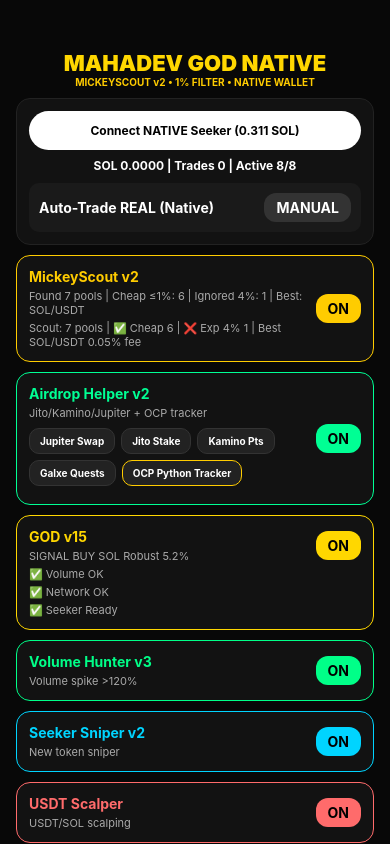
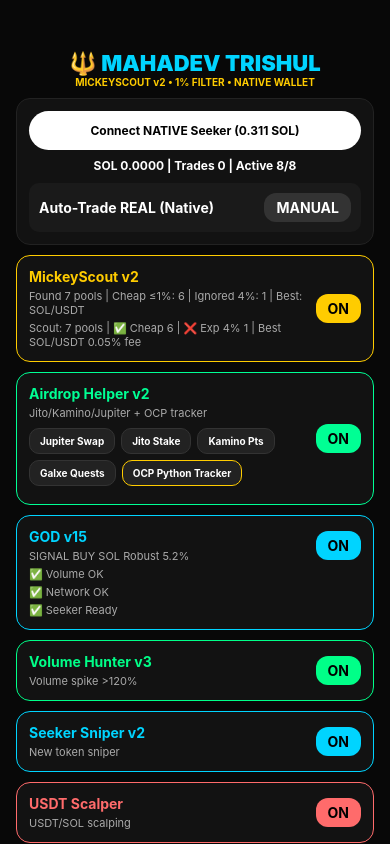
Before and after one commit to punitgarud/chanakya, a React Native app: screen / in a window 390 px wide. Built offline with nearby package versions, Linux system fonts and the light colour scheme; no server answers.

Commit message:
Mahadev Trishul icon + theme

```diff
--- a/App.js
+++ b/App.js
@@ -8,7 +8,7 @@
 const MODULES = [
   { id:'mickey', name:'MickeyScout v2', color:'#FFCC00', desc:'1% max fee filter - scout-free.ts', type:'scout' },
   { id:'airdrop', name:'Airdrop Helper v2', color:'#00FF94', desc:'Jito/Kamino/Jupiter + OCP tracker', type:'airdrop' },
-  { id:'god', name:'GOD v15', color:'#FFD700', desc:'Robust 5.2% seeker', type:'trade' },
+  { id:'god', name:'GOD v15', color:'#00D4FF', desc:'Robust 5.2% seeker', type:'trade' },
   { id:'volume', name:'Volume Hunter v3', color:'#00FF88', desc:'Volume spike >120%', type:'trade' },
   { id:'seeker', name:'Seeker Sniper v2', color:'#00D4FF', desc:'New token sniper', type:'trade' },
   { id:'usdt', name:'USDT Scalper', color:'#FF6B6B', desc:'USDT/SOL scalping', type:'trade' },
@@ -108,7 +108,7 @@
 
 return(
 <View style={s.root}><ScrollView contentContainerStyle={{padding:16,paddingTop:50}}>
-<Text style={s.title}>MAHADEV GOD NATIVE</Text><Text style={s.sub}>MICKEYSCOUT v2 • 1% FILTER • NATIVE WALLET</Text>
+<Text style={s.title}>🔱 MAHADEV TRISHUL</Text><Text style={s.sub}>MICKEYSCOUT v2 • 1% FILTER • NATIVE WALLET</Text>
 <View style={s.card}>
 <TouchableOpacity style={s.cb} onPress={connectNative}><Text style={s.cbt}>{wallet? wallet.slice(0,4)+'...'+wallet.slice(-4)+' ✅ '+solBal.toFixed(4)+' SOL':'Connect NATIVE Seeker (0.311 SOL)'}</Text></TouchableOpacity>
 {wallet && <Text style={[s.bv,{fontSize:9, color:'#aaa'}]} selectable>{wallet}</Text>}
@@ -139,6 +139,6 @@
 );
 }
 const s=StyleSheet.create({
-root:{flex:1,backgroundColor:'#080808'}, title:{color:'#FFD700',fontSize:22,fontWeight:'900',textAlign:'center'}, sub:{color:'#FFCC00',textAlign:'center',fontSize:10,marginBottom:10,fontWeight:'bold'},
+root:{flex:1,backgroundColor:'#080808'}, title:{color:'#00D4FF',fontSize:22,fontWeight:'900',textAlign:'center'}, sub:{color:'#FFCC00',textAlign:'center',fontSize:10,marginBottom:10,fontWeight:'bold'},
 card:{backgroundColor:'#121212',borderRadius:14,padding:12,borderWidth:1,borderColor:'#222',marginBottom:10}, row:{flexDirection:'row',justifyContent:'space-between',alignItems:'center'}, row2:{flexDirection:'row',justifyContent:'space-between',alignItems:'center',marginTop:10,backgroundColor:'#1a1a1a',padding:10,borderRadius:10}, ct:{color:'#fff',fontWeight:'bold'}, cs:{color:'#aaa',fontSize:11,marginTop:4}, cb:{backgroundColor:'#fff',padding:12,borderRadius:20,alignItems:'center'}, cbt:{color:'#000',fontWeight:'bold',fontSize:12}, bv:{color:'#fff',textAlign:'center',marginTop:8,fontWeight:'bold',fontSize:12}, sw:{backgroundColor:'#333',paddingHorizontal:12,paddingVertical:6,borderRadius:12}, swt:{color:'#fff',fontWeight:'bold'}, logBox:{backgroundColor:'#0a0a0a',borderRadius:12,padding:12,borderWidth:1,borderColor:'#1a1a1a', minHeight:140}, lt:{color:'#555',fontSize:10,marginBottom:3}, ab:{backgroundColor:'#222',paddingHorizontal:10,paddingVertical:6,borderRadius:10,marginRight:6,marginBottom:6,borderWidth:1,borderColor:'#333'}, abt:{color:'#fff',fontSize:10,fontWeight:'bold'}
 });
--- a/app.json
+++ b/app.json
@@ -3,11 +3,11 @@
     "name": "Mahadev",
     "slug": "mahadev",
     "version": "19.0.0",
-    "orientation": "portrait",
-    "splash": { "backgroundColor": "#080808", "resizeMode": "contain" },
+    "icon": "./assets/icon.png",
+    "splash": { "backgroundColor": "#080808", "resizeMode": "contain", "image": "./assets/icon.png" },
     "android": {
       "package": "com.mahadev.app",
-      "adaptiveIcon": { "backgroundColor": "#080808" }
+      "adaptiveIcon": { "foregroundImage": "./assets/icon.png", "backgroundColor": "#080808" }
     }
   }
 }
```
